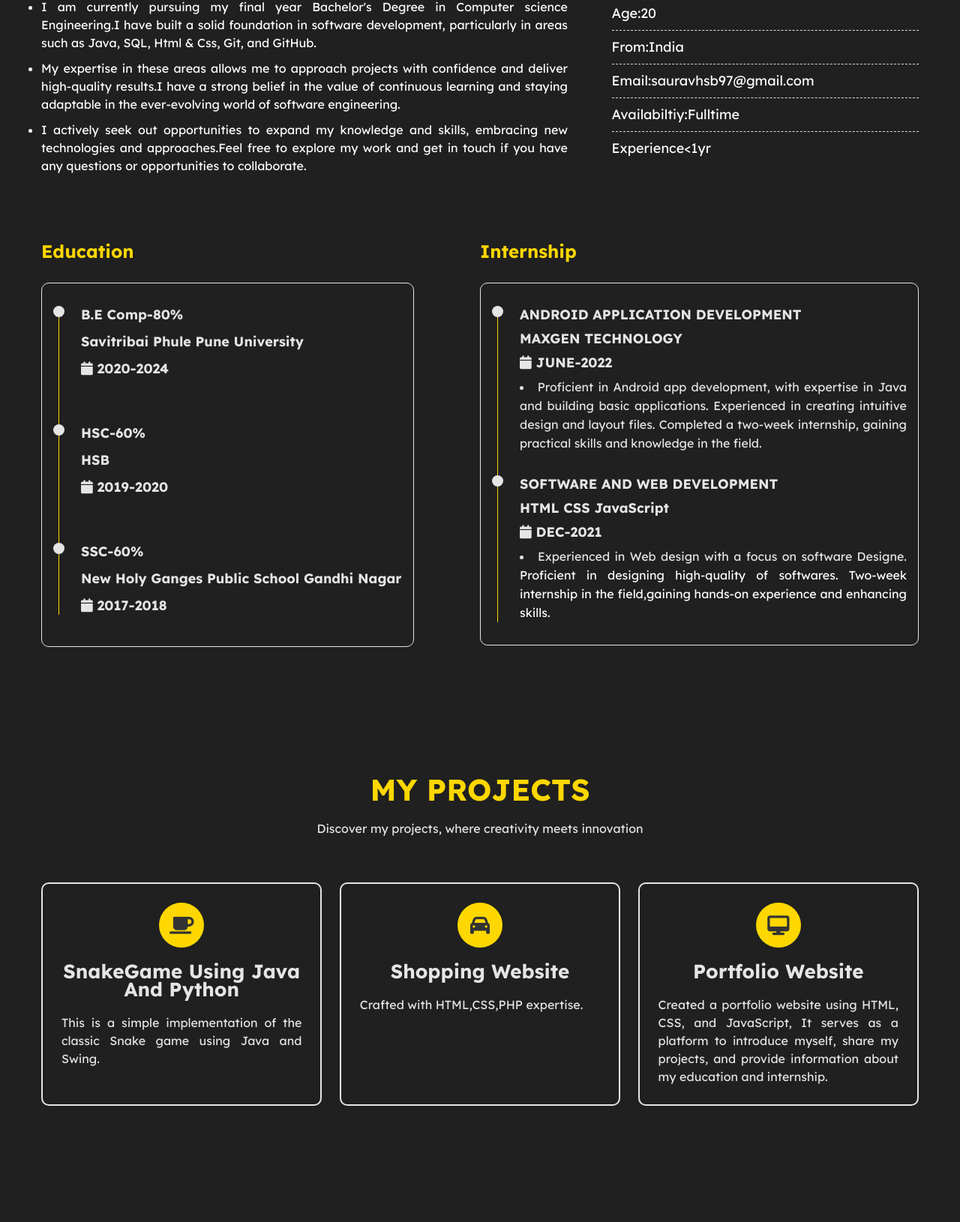
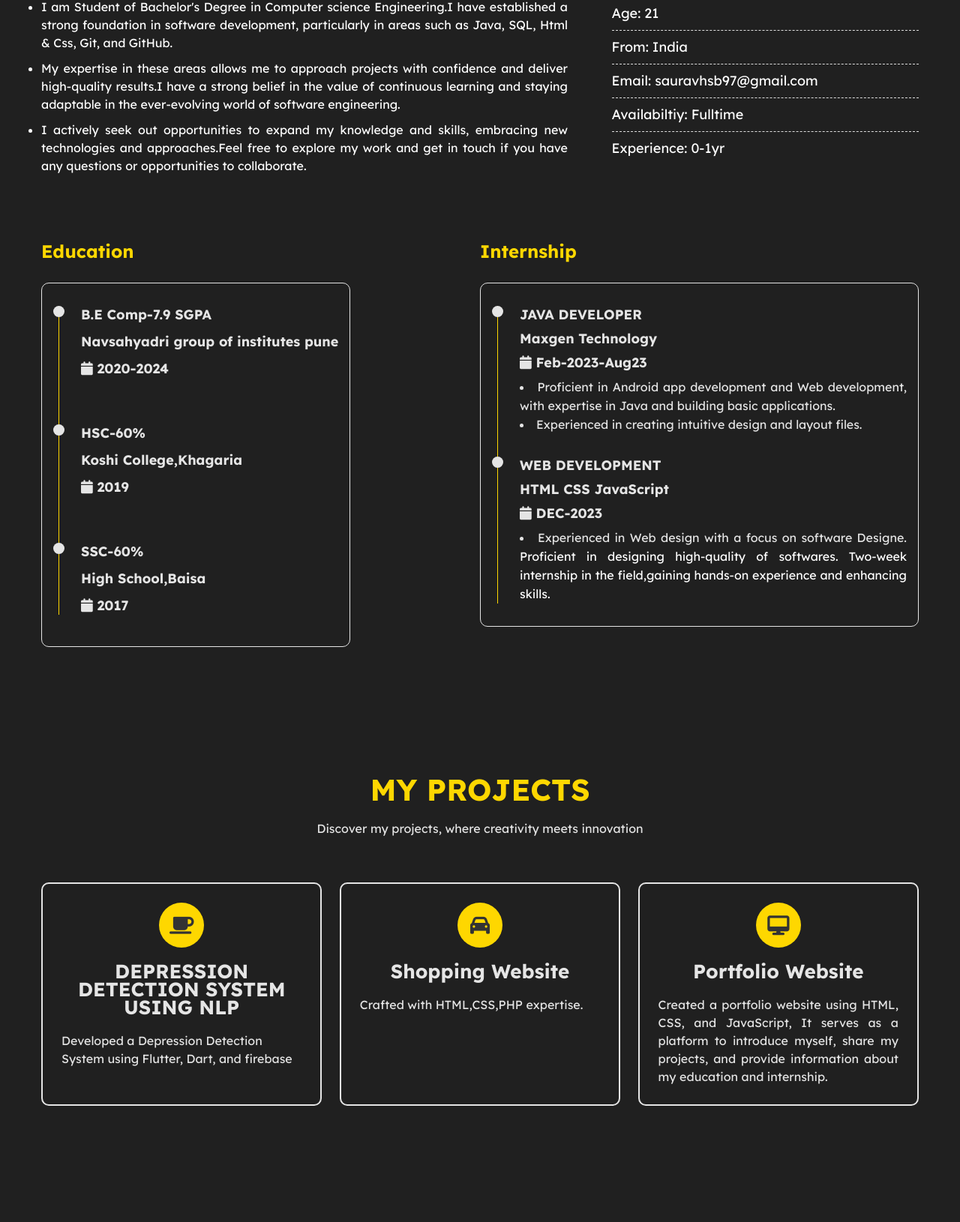
Before and after one commit to Saurav18aug/web, a plain HTML site: page index.html in a window 1280 px wide. Shown: the part 700-2330 px from the top of the page at 75% size. Drawn offline with nearby package versions, Linux system fonts and the light colour scheme.

Commit message:
Update index.html

```diff
--- a/index.html
+++ b/index.html
@@ -74,7 +74,7 @@
                 <div class="about-content">
                     <h4>About Me</h4>
                     <ul>
-                      <li>I am currently pursuing my final year Bachelor's Degree in Computer science Engineering.I have built a solid foundation in software development, particularly in areas such as Java, SQL, Html & Css,  Git, and GitHub.</li>
+                      <li>I am Student of Bachelor's Degree in Computer science Engineering.I have established a strong foundation in software development, particularly in areas such as Java, SQL, Html & Css,  Git, and GitHub.</li>
                       <li> My expertise in these areas allows me to approach projects with confidence and deliver high-quality results.I have a strong belief in the value of continuous learning and staying adaptable in the ever-evolving world of software engineering.</li>
                       <li> I actively seek out opportunities to expand my knowledge and skills, embracing new technologies and approaches.Feel free to explore my work and get in touch if you have any questions or opportunities to collaborate. </li>
                     </ul>
@@ -82,12 +82,12 @@
 
                 <div class="about-skills">
                     <ul>
-                        <li>Name:Saurav</li>
-                        <li>Age:20</li>
-                        <li>From:India</li>
-                        <li>Email:sauravhsb97@gmail.com</li>
-                        <li>Availabiltiy:Fulltime</li>
-                        <li>Experience&lt;1yr</li>
+                        <li>Name: Saurav kumar</li>
+                        <li>Age: 21</li>
+                        <li>From: India</li>
+                        <li>Email: sauravhsb97@gmail.com</li>
+                        <li>Availabiltiy: Fulltime </li>
+                        <li>Experience: 0-1yr </li>
                     </ul>
                 </div>
             </div>
@@ -109,9 +109,9 @@
                                 <div class="timeline-item">
                                     <div class="circle-dot"></div>
                                     <h3 class="timeline-title">
-                                        B.E Comp-80%
+                                        B.E Comp-7.9 SGPA
                                     </h3>
-                                    <h4 class="timeline-title">Savitribai Phule Pune University</h4>
+                                    <h4 class="timeline-title">Navsahyadri group of institutes pune</h4>
                                     <h4 class="timeline-title">
                                         <i class="fa fa-calendar"></i> 2020-2024
                                     </h4>
@@ -120,9 +120,9 @@
                                 <div class="timeline-item">
                                     <div class="circle-dot"></div>
                                     <h3 class="timeline-title">HSC-60%</h3>
-                                    <h4 class="timeline-title">HSB</h4>
+                                    <h4 class="timeline-title">Koshi College,Khagaria</h4>
                                     <h4 class="timeline-title">
-                                        <i class="fa fa-calendar"></i> 2019-2020
+                                        <i class="fa fa-calendar"></i> 2019
                                     </h4>
                                 </div>
                                 <!-- Timeline-item -->
@@ -131,9 +131,9 @@
                                     <h3 class="timeline-title">
                                         SSC-60%
                                     </h3>
-                                    <h4 class="timeline-title">New Holy Ganges Public School Gandhi Nagar</h4>
+                                    <h4 class="timeline-title">High School,Baisa</h4>
                                     <h4 class="timeline-title">
-                                        <i class="fa fa-calendar"></i> 2017-2018
+                                        <i class="fa fa-calendar"></i> 2017
                                     </h4>
                                 </div>
 
@@ -151,22 +151,27 @@
                                 <div class="timeline-item">
                                     <div class="circle-dot"></div>
                                     <h3 class="timeline-title">
-                                        ANDROID APPLICATION DEVELOPMENT
+                                        JAVA DEVELOPER
                                     </h3>
-                                    <h4 class="timeline-title">MAXGEN TECHNOLOGY</h4>
+                                    <h4 class="timeline-title">Maxgen Technology</h4>
                                     <h4 class="timeline-title">
-                                        <i class="fa fa-calendar"></i> JUNE-2022
+                                        <i class="fa fa-calendar"></i> Feb-2023-Aug23
                                     </h4>
-                                    <li class="timeline-text">Proficient in Android app development, with expertise in Java and building basic applications. Experienced in creating intuitive design and layout files. Completed a two-week internship, gaining practical skills and knowledge in the field.
+                                    <li class="timeline-text">Proficient in Android app development and Web development, with expertise in Java and building basic applications.
+
                                     </li>
+                                    <li class="timeline-text">Experienced in creating intuitive design and layout files.
+
+                                    </li>
+
                                 </div>
                                 <!-- Timeline-item -->
                                 <div class="timeline-item">
                                     <div class="circle-dot"></div>
-                                    <h3 class="timeline-title">SOFTWARE AND WEB DEVELOPMENT</h3>
+                                    <h3 class="timeline-title">WEB DEVELOPMENT</h3>
                                     <h4 class="timeline-title">HTML CSS JavaScript</h4>
                                     <h4 class="timeline-title">
-                                        <i class="fa fa-calendar"></i> DEC-2021
+                                        <i class="fa fa-calendar"></i> DEC-2023
                                     </h4>
                                     <li class="timeline-text">Experienced in Web design with a focus on software Designe.
                                        <a> Proficient in designing high-quality of softwares.</a>
@@ -193,8 +198,10 @@
                 <!-- 1st Project -->
                 <div class="project">
                     <i class="fa fa-coffee"></i>
-                    <h4>SnakeGame Using Java and python</h4>
-                    <p>This is a simple implementation of the classic Snake game using Java and Swing.</p>
+                    <h4>DEPRESSION DETECTION SYSTEM USING NLP</h4>
+
+            <P> Developed a Depression Detection </P>
+            <p> System using Flutter, Dart, and firebase</p>
                 </div>
                  <!-- 2nd Project -->
                  <div class="project">
@@ -220,6 +227,7 @@
             <div class="contact-title">
                 <h4>Contact Me</h4>
                 <p>Get In Touch</p>
+                <p> not working yet contact further provided gmail-sauravhsb97@gmail.com</p>
             </div>
             <div class="contact">
                 <form name="submitToGoogleSheet">
@@ -229,7 +237,7 @@
                     <textarea name="MESSAGE" placeholder="Message"></textarea>
                     <input type="submit" value="Send Message" class="submit">
                 </form>
-                <span id="msg"></span>
+                <span id=""></span>
             </div>
         </div>
     </section>
```
